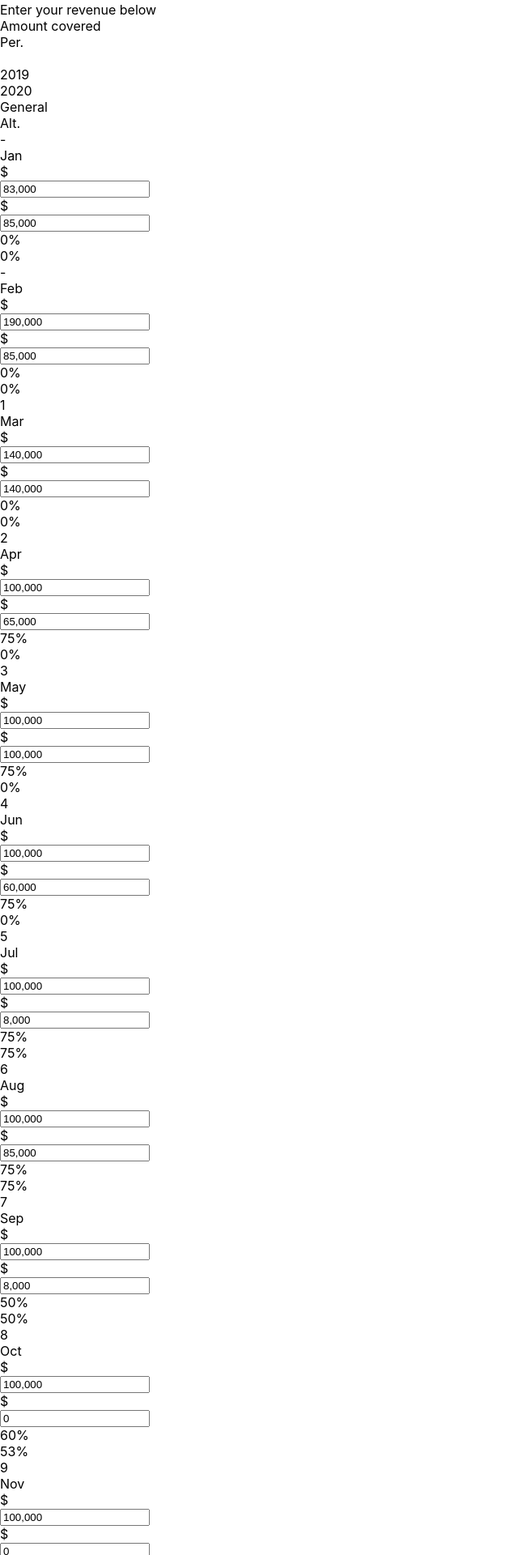
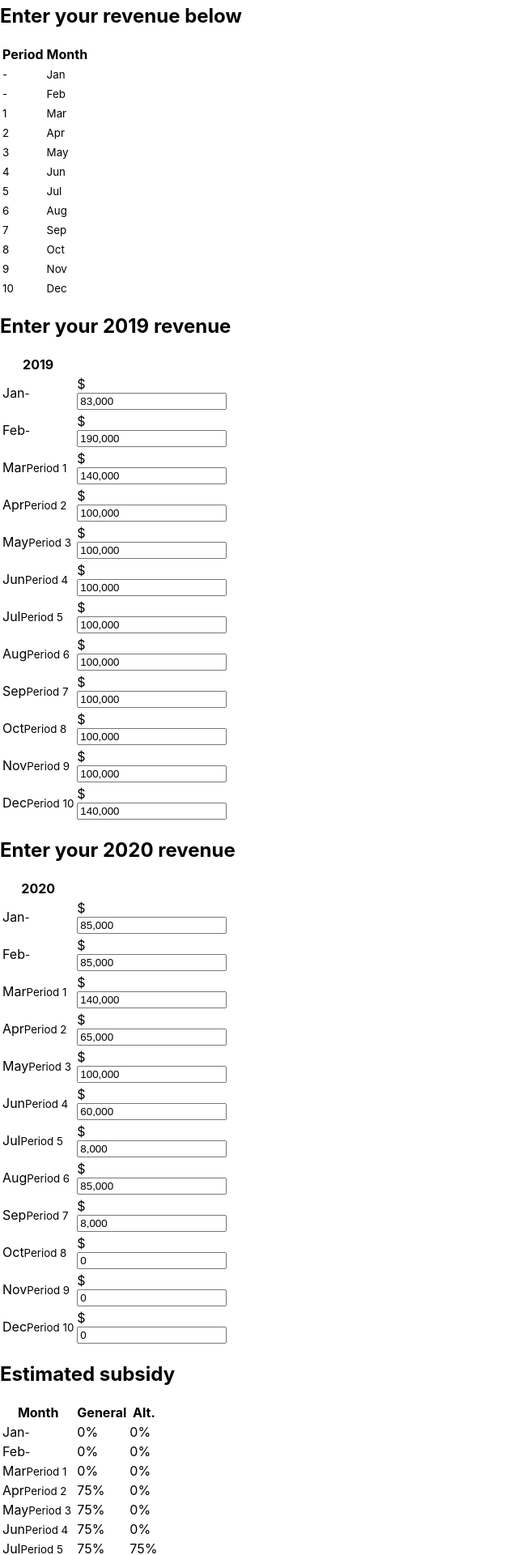
Before and after one commit to gopunchcard/cews-calculator, a React (Create React App) app: page / in a window 1280 px wide. Shown: the part 320-2240 px from the top of the page at 81% size, without its empty margins (0-640 px from the left). Built offline with nearby package versions, Linux system fonts and the light colour scheme; the HTML template or start-up script is replaced by a standard one; a web font is replaced by a local one.

Commit message:
Updated the calculator to be more responsive

```diff
--- a/src/App.tsx
+++ b/src/App.tsx
@@ -21,7 +21,7 @@ const App: React.FC<IProps> = ( _props: IProps ) => {
 					<small>2.0 Estimator</small>
 				</h1>
 				<div className="row">
-					<div className="col-lg-4">
+					<div className="col-xl-4">
 						<div className="mt-lg-4 mr-lg-4">
 							<h2 className="display-1 mb-3 mb-lg-4">
 								How much can I get?
@@ -29,10 +29,12 @@ const App: React.FC<IProps> = ( _props: IProps ) => {
 							<Lead />
 						</div>
 					</div>
-					<div className="col-lg-8 mt-5 mt-lg-0">
-						<div className="p-4 bg-white text-dark shadow">
+					<div className="col-xl-8 mt-5 mt-xl-0">
+						<div className="px-3 py-4 px-md-4 bg-quinary-light text-dark shadow">
 							<Calculator />
-							<DisclaimerUse />
+							<div className="mt-4">
+								<DisclaimerUse />
+							</div>
 						</div>
 					</div>
 				</div>
--- a/src/Calculator.tsx
+++ b/src/Calculator.tsx
@@ -21,45 +21,68 @@ const Calculator: React.FC<IProps> = ( props: IProps ) => {
 	React.useEffect(init, []);
 	React.useEffect(update, [values2019, values2020]);
 	return (
-		<div className="container">
-			<div className="row text-uppercase text-monospace text-right">
-				<div className="col-lg-7 offset-lg-1 font-weight-bold text-center border-right border-left">
+		<React.Fragment>
+			<div className="row mx-lg-0">
+				<div className="col-lg px-lg-0 py-lg-3">
+					<div className="row mx-lg-0">
+						<h2 className="h6 d-none d-sm-block col-12 px-lg-0 text-sm-center text-monospace text-uppercase">
 							Enter your revenue below
-				</div>
-				<div className="col-lg-4 font-weight-bold">
-					Amount covered
-				</div>
-			</div>
-			<div className="row text-uppercase text-monospace text-right">
-				<div className="col-lg-1 small">
-					Per.
-				</div>
-				<div className="col-lg-1 border-left">
-					&nbsp;
-				</div>
-				<div className="col-lg-3 small text-left">
-					2019
-				</div>
-				<div className="col-lg-3 small text-left border-right">
-					2020
-				</div>
-				<div className="col-lg-2 small">
-					General
-				</div>
-				<div className="col-lg-2 small">
-					Alt.
-				</div>
-			</div>
+						</h2>
+						<div className="d-none d-lg-block col-lg-auto px-lg-0">
+							<table className="table table-sm table-striped table-borderless mb-0">
+								<thead>
+									<tr className="text-monospace">
+										<th className="px-3">
+											Period
+										</th>
+										<th className="px-3">
+											Month
+										</th>
+									</tr>
+								</thead>
+								<tbody>
 									{values2019.map((item, index: number) => {
 										return (
-					<div className={classnames('row', index % 2 && 'bg-light')} key={index}>
-						<div className="col-lg-1 text-uppercase text-monospace small text-right align-self-center">
-							{	index - periodStart >= 0 ? index - periodStart + 1 : '-'}
+											<tr key={index} className="">
+												<td className="px-3">
+													<div className="form-control bg-transparent border-transparent px-0">
+														<small className="text-uppercase text-monospace text-right">{	index - periodStart >= 0 ? index - periodStart + 1 : '-'}</small>
 													</div>
-						<div className="col-lg-1 text-uppercase text-monospace small border-left d-flex align-items-center justify-content-end">
+												</td>
+												<td className="px-3">
+													<div className="form-control bg-transparent border-transparent px-0">
+														<small className="text-uppercase text-monospace text-right">{ monthLabels[index] }</small>
+													</div>
+												</td>
+											</tr>
+										)
+									})}
+								</tbody>
+							</table>
+						</div>
+						<div className="col-sm-6 col-lg px-lg-0">
+							<h2 className="font-weight-bold d-sm-none">
+								Enter your 2019 revenue
+							</h2>
+							<table className="table table-sm table-striped table-borderless mb-0">
+								<thead>
+									<tr>
+										<th>
+											<span className="d-none d-sm-block text-monospace">2019</span>
+										</th>
+									</tr>
+								</thead>
+								<tbody>
+									{values2019.map((item, index: number) => {
+										return (
+											<tr key={index}>
+												<td className="d-lg-none pl-3 text-uppercase text-monospace small text-nowrap align-middle">
 													{ monthLabels[index] }
-						</div>
-						<div className="col-lg-3 py-1">
+													<small className="d-block mt-n2">
+														{	index - periodStart >= 0 ? `Period ${index - periodStart + 1}` : '-'}
+													</small>
+												</td>
+												<td className="pr-3">
 													<div className="input-group">
 														<div className="input-group-prepend">
 															<span className="input-group-text">$</span>
@@ -78,8 +101,36 @@ const Calculator: React.FC<IProps> = ( props: IProps ) => {
 															}}
 														/>
 													</div>
+												</td>
+											</tr>
+										)
+									})}
+								</tbody>
+							</table>
 						</div>
-						<div className="col-lg-3 border-right py-1">
+						<div className="col-sm-6 col-lg mt-4 mt-sm-0 px-lg-0">
+							<h2 className="font-weight-bold d-sm-none">
+								Enter your 2020 revenue
+							</h2>
+							<table className="table table-sm table-striped table-borderless mb-0">
+								<thead>
+									<tr>
+										<th>
+											<span className="d-none d-sm-block text-monospace">2020</span>
+										</th>
+									</tr>
+								</thead>
+								<tbody>
+									{values2020.map((item, index: number) => {
+										return (
+											<tr key={index}>
+												<td className="d-lg-none pl-3 text-uppercase text-monospace small text-nowrap align-middle">
+													{ monthLabels[index] }
+													<small className="d-block mt-n2">
+														{	index - periodStart >= 0 ? `Period ${index - periodStart + 1}` : '-'}
+													</small>
+												</td>
+												<td className="pr-3">
 													<div className="input-group">
 														<div className="input-group-prepend">
 															<span className="input-group-text">$</span>
@@ -98,25 +149,69 @@ const Calculator: React.FC<IProps> = ( props: IProps ) => {
 															}}
 														/>
 													</div>
+												</td>
+											</tr>
+										)
+									})}
+								</tbody>
+							</table>
 						</div>
-						<div className="col-lg-2 d-flex align-items-center justify-content-end">
+					</div>
+				</div>
+				<div className="col-lg-auto mt-4 mt-lg-0 py-4 px-lg-0 py-lg-3 bg-quinary">
+					<h2 className="h6 px-3 text-sm-center text-monospace text-uppercase">
+						Estimated subsidy
+					</h2>
+					<table className="table table-sm table-striped table-borderless mb-0">
+						<thead>
+							<tr>
+								<th className="d-lg-none px-3 text-monospace">
+									<span className="text-monospace">Month</span>
+								</th>
+								<th className="px-3 text-monospace text-right">
+									<span>General</span>
+								</th>
+								<th className="px-3 text-monospace text-right">
+									<span>Alt.</span>
+								</th>
+							</tr>
+						</thead>
+						<tbody>
+							{values2019.map((item, index: number) => {
+								return (
+									<tr key={index}>
+										<td className="px-3 text-uppercase text-monospace small text-nowrap align-middle d-lg-none">
+											{ monthLabels[index] }
+											<small className="d-block mt-n2">
+												{	index - periodStart >= 0 ? `Period ${index - periodStart + 1}` : '-'}
+											</small>
+										</td>
+										<td className="px-3">
+											<div className="form-control px-0 bg-transparent border-transparent text-right">
 												{resultsGeneral[index] !== undefined ? (
 													<span className={classnames(resultsGeneral[index] > 0 && 'font-weight-bold')}>{Math.round(resultsGeneral[index] * 100)}%</span>)
 												:
 													"-"
 												}
 											</div>
-						<div className="col-lg-2 d-flex align-items-center justify-content-end">
+										</td>
+										<td className="px-3">
+											<div className="form-control px-0 bg-transparent border-transparent text-right">
 												{resultsAlt[index] !== undefined ? (
 													<span className={classnames(resultsAlt[index] > 0 && 'font-weight-bold')}>{Math.round(resultsAlt[index] * 100)}%</span>)
 												:
 													"-"
 												}
 											</div>
-					</div>
+										</td>
+									</tr>
 								)
 							})}
+						</tbody>
+					</table>
 				</div>
+			</div>
+		</React.Fragment>
 	);
 
 	function updateArray2019(arrindex: number, value: any) {
--- a/src/scss/_variables.scss
+++ b/src/scss/_variables.scss
@@ -55,8 +55,10 @@ $dark: #434443;
 }
 
 $theme-colors: (
-  'primary': $primary,
-  'secondary': $secondary,
+	'primary': $primary,
+	'secondary': $secondary,
+	'quinary': $quinary,
+	'quinary-light': $quinary-light,
 );
 
 //////////////////////////////////////////////////
@@ -203,7 +205,7 @@ $small-font-size: 85%;
 
 $table-hover-bg: mix($primary, $gray-100, 2%);
 
-$table-border-width: 1px;
+$table-border-width: $border-width;
 
 $table-head-cell-padding-y: 0.3rem;
 
@@ -214,7 +216,7 @@ $table-highlight-border: $table-highlight-bg-hover;
 $table-icon-padding-y: 0.62rem;
 $table-icon-padding-x: 0.75rem;
 
-$table-cell-padding-sm: 0.5rem;
+$table-cell-padding-sm: 0.25rem;
 
 //////////////////////////////////////////////////
 // Buttons
@@ -261,6 +263,7 @@ $tab-active-bg: transparent;
 
 $form-group-margin-bottom: 1.75rem;
 
+$input-bg: mix(#fff, $quinary-light, 50%);
 $input-border-color: $gray-400;
 
 $input-label-font-weight: 700;
--- a/src/scss/punchcard/_scaffolding.scss
+++ b/src/scss/punchcard/_scaffolding.scss
@@ -51,32 +51,12 @@
 }
 
 //////////////////////////////////////////////////
-// Spacing helpers
+// Style helpers
 //////////////////////////////////////////////////
 
-.content-set {
-	> * + * {
-		margin-top: $grid-gutter-width;
-	}
-
-	&-sm {
-		> * + * {
-			margin-top: $grid-gutter-width * 0.75;
-		}
-	}
-
-	@include media-breakpoint-up(lg) {
-		&-lg {
-			> * + * {
-				margin-top: map-get($spacers, 5);
-			}
-		}
-	}
+.border-transparent {
+	border-color: transparent !important;
 }
-
-//////////////////////////////////////////////////
-// Style helpers
-//////////////////////////////////////////////////
 
 .disabled {
 	opacity: $disabled-opacity;
--- a/src/scss/punchcard/_type.scss
+++ b/src/scss/punchcard/_type.scss
@@ -67,6 +67,10 @@ html {
   white-space: pre-line;
 }
 
+.text-nowrap {
+	white-space: nowrap;
+}
+
 .reduced-em {
   opacity: 0.6;
 }
```
Lines whose indentation alone changed are shown as unchanged.
